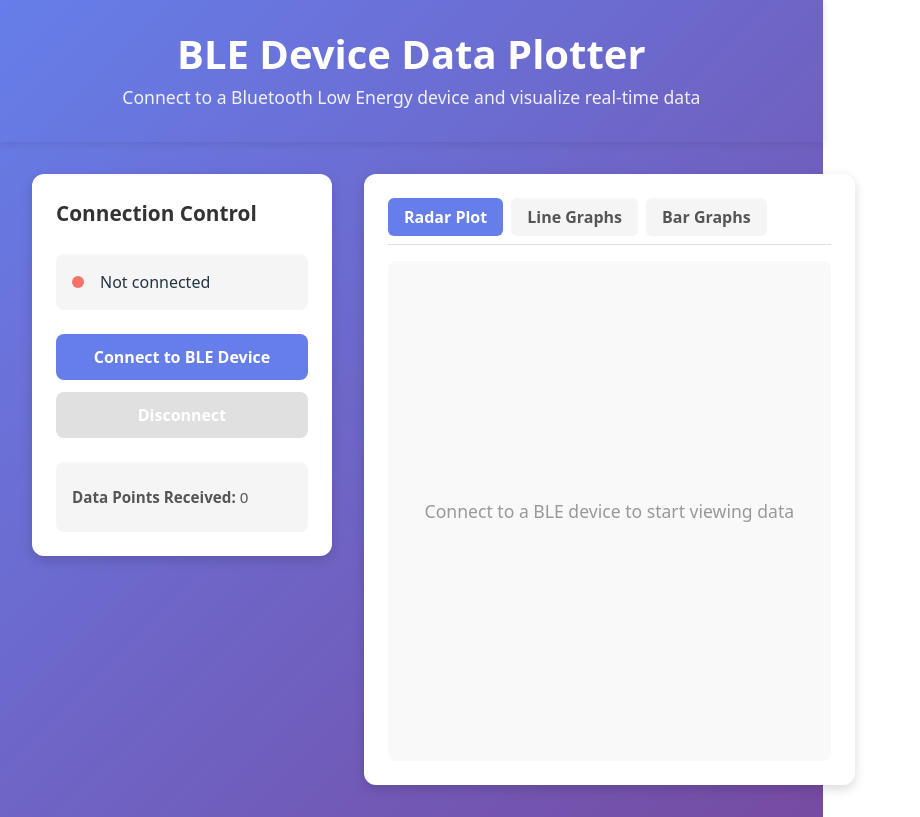
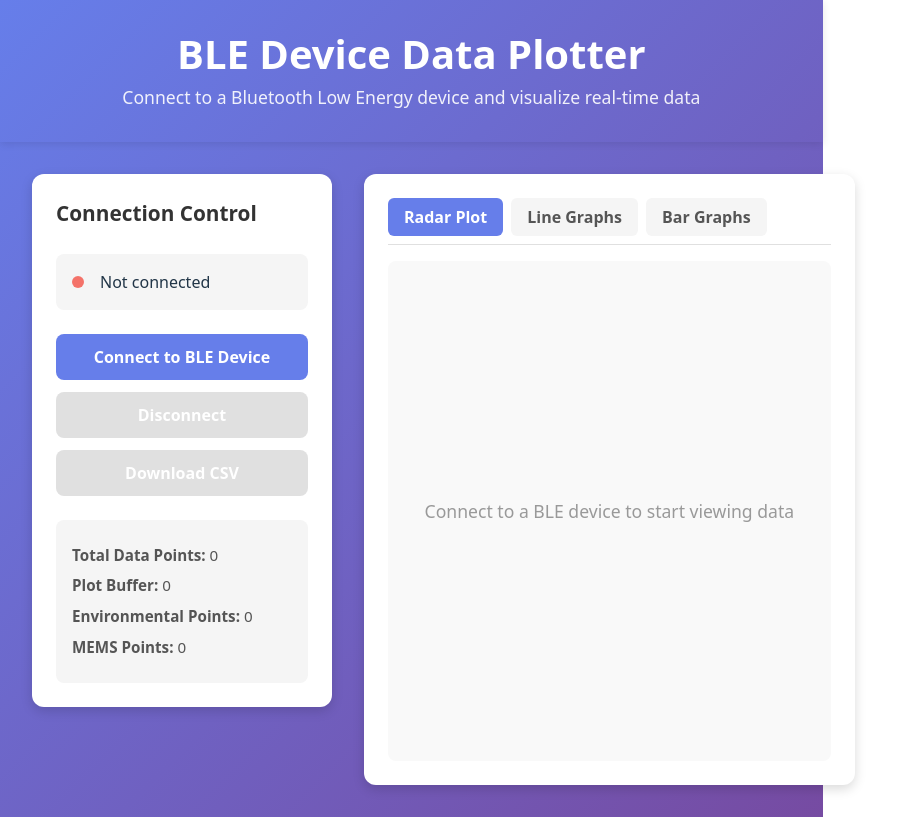
Before and after one commit to ODRResearchGroup/BrianWeb, a React (Vite) app: page / in a window 1280 px wide. Shown: the whole page, without its empty margins (0-920 px from the left). Built offline with nearby package versions, Linux system fonts and the light colour scheme.

Commit message:
Adds handling of environmental data and CSV download

```diff
--- a/src/App.css
+++ b/src/App.css
@@ -142,6 +142,23 @@
   opacity: 0.6;
 }
 
+.btn-download {
+  background: #2196f3;
+  color: white;
+}
+
+.btn-download:hover:not(:disabled) {
+  background: #1976d2;
+  transform: translateY(-2px);
+  box-shadow: 0 4px 12px rgba(33, 150, 243, 0.4);
+}
+
+.btn-download:disabled {
+  background: #ccc;
+  cursor: not-allowed;
+  opacity: 0.6;
+}
+
 .data-info {
   margin-top: 1.5rem;
   padding: 1rem;
@@ -236,6 +253,24 @@
   min-height: 500px;
 }
 
+.plot-sections {
+  display: grid;
+  gap: 1.5rem;
+}
+
+.plot-section {
+  border: 1px solid #e6e6e6;
+  border-radius: 10px;
+  padding: 1rem;
+  background: #fcfcfc;
+}
+
+.plot-section h3 {
+  margin: 0 0 0.75rem;
+  color: #333;
+  font-size: 1rem;
+}
+
 .no-data {
   height: 500px;
   display: flex;
--- a/src/App.tsx
+++ b/src/App.tsx
@@ -7,9 +7,64 @@ import { RadarPlot } from "./RadarPlot";
 import { ErrorBoundary } from "./ErrorBoundary";
 
 function App() {
-  const { device, isConnected, error, dataPoints, requestDevice, disconnect } =
-    useBLE();
+  const {
+    device,
+    isConnected,
+    error,
+    dataPoints,
+    allDataPoints,
+    requestDevice,
+    disconnect,
+    downloadCSV,
+  } = useBLE();
   const [activeTab, setActiveTab] = useState<"radar" | "line" | "bar">("radar");
+
+  const environmentalData = dataPoints.filter(
+    (point) => point.group === "environmental",
+  );
+  const memsData = dataPoints.filter((point) => point.group === "mems");
+
+  const environmentalCharacteristics =
+    device?.characteristics.filter((characteristic) => characteristic.group === "environmental") || [];
+  const memsCharacteristics =
+    device?.characteristics.filter((characteristic) => characteristic.group === "mems") || [];
+
+  const renderPlot = (
+    points: typeof dataPoints,
+    plotTitle: string,
+    emptyMessage: string,
+  ) => {
+    if (activeTab === "line") {
+      return (
+        <LinePlot
+          dataPoints={points}
+          deviceName={device?.name}
+          plotTitle={plotTitle}
+          emptyMessage={emptyMessage}
+        />
+      );
+    }
+
+    if (activeTab === "bar") {
+      return (
+        <BarPlot
+          dataPoints={points}
+          deviceName={device?.name}
+          plotTitle={plotTitle}
+          emptyMessage={emptyMessage}
+        />
+      );
+    }
+
+    return (
+      <RadarPlot
+        dataPoints={points}
+        deviceName={device?.name}
+        plotTitle={plotTitle}
+        emptyMessage={emptyMessage}
+      />
+    );
+  };
 
   return (
     <ErrorBoundary>
@@ -60,19 +115,48 @@ function App() {
               >
                 Disconnect
               </button>
+
+              <button
+                onClick={downloadCSV}
+                disabled={allDataPoints.length === 0}
+                className="btn btn-download"
+              >
+                Download CSV
+              </button>
             </div>
 
             <div className="data-info">
               <p>
-                <strong>Data Points Received:</strong> {dataPoints?.length || 0}
+                <strong>Total Data Points:</strong> {allDataPoints.length}
+              </p>
+              <p>
+                <strong>Plot Buffer:</strong> {dataPoints?.length || 0}
+              </p>
+              <p>
+                <strong>Environmental Points:</strong> {environmentalData.length}
+              </p>
+              <p>
+                <strong>MEMS Points:</strong> {memsData.length}
               </p>
 
-              {device &&
-                device.characteristics &&
-                device.characteristics.length > 0 && (
+              {environmentalCharacteristics.length > 0 && (
                 <div className="characteristics-list">
-                    <h3>Sensor Values</h3>
-                    {device.characteristics.map((char) => (
+                  <h3>BME680 Environmental</h3>
+                  {environmentalCharacteristics.map((char) => (
+                    <div key={char.uuid} className="characteristic-item">
+                      <span className="char-name">{char.name}</span>
+                      <span className="char-value">
+                        {char.value !== null ? char.value.toFixed(4) : "N/A"}
+                      </span>
+                    </div>
+                  ))}
+                </div>
+              )}
+
+              {memsCharacteristics.length > 0 && (
+                <div className="characteristics-list">
+                  <h3>MEMS Gas Sensors</h3>
+                  {memsCharacteristics.map((char) => (
                     <div key={char.uuid} className="characteristic-item">
                       <span className="char-name">{char.name}</span>
                       <span className="char-value">
@@ -108,17 +192,26 @@ function App() {
             </div>
 
             <div className="plot-content">
-              {isConnected && dataPoints && dataPoints.length > 0 ? (
-                activeTab === "line" ? (
-                  <LinePlot dataPoints={dataPoints} deviceName={device?.name} />
-                ) : activeTab === "bar" ? (
-                  <BarPlot dataPoints={dataPoints} deviceName={device?.name} />
-                ) : (
-                  <RadarPlot
-                    dataPoints={dataPoints}
-                    deviceName={device?.name}
-                  />
-                )
+              {isConnected ? (
+                <div className="plot-sections">
+                  <section className="plot-section">
+                    <h3>BME680 Environmental Data</h3>
+                    {renderPlot(
+                      environmentalData,
+                      `BME680 Environmental Data - ${device?.name || "Device"}`,
+                      "No BME680 environmental data received yet",
+                    )}
+                  </section>
+
+                  <section className="plot-section">
+                    <h3>MEMS Gas Sensor Data</h3>
+                    {renderPlot(
+                      memsData,
+                      `MEMS Gas Sensor Data - ${device?.name || "Device"}`,
+                      "No MEMS gas sensor data received yet",
+                    )}
+                  </section>
+                </div>
               ) : (
                 <div className="no-data">
                   <p>Connect to a BLE device to start viewing data</p>
--- a/src/BarPlot.tsx
+++ b/src/BarPlot.tsx
@@ -5,14 +5,20 @@ interface DataPoint {
   x: number;
   y: number;
   sensorId: string;
+  group?: "environmental" | "mems";
 }
 
 interface BarPlotProps {
   dataPoints: Array<DataPoint>;
   deviceName?: string;
+  plotTitle?: string;
+  emptyMessage?: string;
 }
 
 const SENSOR_COLORS: Record<string, string> = {
+  "Temperature (BME680)": "rgb(255, 99, 132)",
+  "Humidity (BME680)": "rgb(54, 162, 235)",
+  "Pressure (BME680)": "rgb(255, 206, 86)",
   "CH4 (Methane)": "rgb(31, 119, 180)",
   "VOC (Volatile Organic Compounds)": "rgb(255, 127, 14)",
   "NH3 (Ammonia)": "rgb(44, 160, 44)",
@@ -26,6 +32,8 @@ const SENSOR_COLORS: Record<string, string> = {
 export const BarPlot = ({
   dataPoints,
   deviceName = "BLE Device",
+  plotTitle,
+  emptyMessage = "No data to display",
 }: BarPlotProps) => {
   const plotRef = useRef<HTMLDivElement>(null);
 
@@ -64,7 +72,7 @@ export const BarPlot = ({
     };
 
     const layout = {
-      title: `Latest Sensor Values - ${deviceName || "Device"}`,
+      title: plotTitle || `Latest Sensor Values - ${deviceName || "Device"}`,
       xaxis: {
         title: "Sensor",
       },
@@ -76,12 +84,12 @@ export const BarPlot = ({
     };
 
     Plotly.newPlot(plotRef.current, [trace], layout, { responsive: true });
-  }, [labels, values, colors, deviceName]);
+  }, [labels, values, colors, deviceName, plotTitle]);
 
   if (labels.length === 0) {
     return (
       <div style={{ width: "100%", height: "500px", color: "#999" }}>
-        <p>No data to display</p>
+        <p>{emptyMessage}</p>
       </div>
     );
   }
--- a/src/LinePlot.tsx
+++ b/src/LinePlot.tsx
@@ -5,14 +5,20 @@ interface DataPoint {
   x: number;
   y: number;
   sensorId: string;
+  group?: "environmental" | "mems";
 }
 
 interface LinePlotProps {
   dataPoints: Array<DataPoint>;
   deviceName?: string;
+  plotTitle?: string;
+  emptyMessage?: string;
 }
 
 const SENSOR_COLORS: Record<string, string> = {
+  "Temperature (BME680)": "rgb(255, 99, 132)",
+  "Humidity (BME680)": "rgb(54, 162, 235)",
+  "Pressure (BME680)": "rgb(255, 206, 86)",
   "CH4 (Methane)": "rgb(31, 119, 180)",
   "VOC (Volatile Organic Compounds)": "rgb(255, 127, 14)",
   "NH3 (Ammonia)": "rgb(44, 160, 44)",
@@ -26,6 +32,8 @@ const SENSOR_COLORS: Record<string, string> = {
 export const LinePlot = ({
   dataPoints,
   deviceName = "BLE Device",
+  plotTitle,
+  emptyMessage = "No data to display",
 }: LinePlotProps) => {
   const plotRef = useRef<HTMLDivElement>(null);
 
@@ -70,7 +78,7 @@ export const LinePlot = ({
     }
 
     const layout = {
-      title: `Real-time Gas Sensor Data from ${deviceName || "Device"}`,
+      title: plotTitle || `Real-time Sensor Data from ${deviceName || "Device"}`,
       xaxis: {
         title: "Data Points",
       },
@@ -88,12 +96,12 @@ export const LinePlot = ({
     };
 
     Plotly.newPlot(plotRef.current, traces, layout, { responsive: true });
-  }, [traces, deviceName]);
+  }, [traces, deviceName, plotTitle]);
 
   if (traces.length === 0) {
     return (
       <div style={{ width: "100%", height: "500px", color: "#999" }}>
-        <p>No data to display</p>
+        <p>{emptyMessage}</p>
       </div>
     );
   }
--- a/src/RadarPlot.tsx
+++ b/src/RadarPlot.tsx
@@ -5,16 +5,21 @@ interface DataPoint {
   x: number;
   y: number;
   sensorId: string;
+  group?: "environmental" | "mems";
 }
 
 interface RadarPlotProps {
   dataPoints: Array<DataPoint>;
   deviceName?: string;
+  plotTitle?: string;
+  emptyMessage?: string;
 }
 
 export const RadarPlot = ({
   dataPoints,
   deviceName = "BLE Device",
+  plotTitle,
+  emptyMessage = "No data to display",
 }: RadarPlotProps) => {
   const plotRef = useRef<HTMLDivElement>(null);
 
@@ -51,7 +56,7 @@ export const RadarPlot = ({
     };
 
     const layout = {
-      title: `Radar View - ${deviceName || "Device"}`,
+      title: plotTitle || `Radar View - ${deviceName || "Device"}`,
       polar: {
         radialaxis: {
           visible: true,
@@ -63,12 +68,12 @@ export const RadarPlot = ({
     };
 
     Plotly.newPlot(plotRef.current, [trace], layout, { responsive: true });
-  }, [labels, values, deviceName]);
+  }, [labels, values, deviceName, plotTitle]);
 
   if (labels.length === 0) {
     return (
       <div style={{ width: "100%", height: "500px", color: "#999" }}>
-        <p>No data to display</p>
+        <p>{emptyMessage}</p>
       </div>
     );
   }
--- a/src/useBLE.ts
+++ b/src/useBLE.ts
@@ -1,8 +1,11 @@
 import { useState, useCallback } from 'react';
+
+type DataGroup = 'environmental' | 'mems';
 
 interface BLECharacteristicData {
   uuid: string;
   name: string;
+  group: DataGroup;
   characteristic?: BluetoothRemoteGATTCharacteristic;
   value: number | null;
 }
@@ -19,63 +22,86 @@ const ESS_SERVICE_UUID = 0x181a;
 // Custom Service UUID
 const CUSTOM_SERVICE_UUID = 'de664a17-7db4-449f-97ba-5514e19a9d94';
 
-// ESS Characteristics (from Environmental Sensing Service)
-const ESS_CHARACTERISTICS = [
-  { uuid: 0x2bd1, name: 'CH4 (Methane)' },
-  { uuid: 0x2bd3, name: 'VOC (Volatile Organic Compounds)' },
-  { uuid: 0x2bcf, name: 'NH3 (Ammonia)' },
-  { uuid: 0x2bd2, name: 'NO2 (Nitrogen Dioxide)' },
-];
+const ESS_UUID_NAME_MAP: Record<string, string> = {
+  '00002a6e-0000-1000-8000-00805f9b34fb': 'Temperature (BME680)',
+  '00002a6f-0000-1000-8000-00805f9b34fb': 'Humidity (BME680)',
+  '00002a6d-0000-1000-8000-00805f9b34fb': 'Pressure (BME680)',
+  '00002bd1-0000-1000-8000-00805f9b34fb': 'CH4 (Methane)',
+  '00002bd3-0000-1000-8000-00805f9b34fb': 'VOC (Volatile Organic Compounds)',
+  '00002bcf-0000-1000-8000-00805f9b34fb': 'NH3 (Ammonia)',
+  '00002bd2-0000-1000-8000-00805f9b34fb': 'NO2 (Nitrogen Dioxide)',
+};
 
-// Custom Service Characteristics
-const CUSTOM_CHARACTERISTICS = [
-  { uuid: '6a135b89-f360-4f64-86fc-5a14092034b4', name: 'HCHO (Formaldehyde)' },
-  { uuid: '4c28fcb8-d69b-404a-8668-41655d814e7f', name: 'Odor' },
-  { uuid: 'f8156843-6d98-4ba2-8014-1cf03d7dedb8', name: 'EtOH (Ethanol)' },
-  { uuid: '87dc71bd-29a4-4218-a2a7-83fd2a69cc40', name: 'H2S (Hydrogen Sulfide)' },
-];
+const CUSTOM_UUID_NAME_MAP: Record<string, string> = {
+  '6a135b89-f360-4f64-86fc-5a14092034b4': 'HCHO (Formaldehyde)',
+  '4c28fcb8-d69b-404a-8668-41655d814e7f': 'Odor',
+  'f8156843-6d98-4ba2-8014-1cf03d7dedb8': 'EtOH (Ethanol)',
+  '87dc71bd-29a4-4218-a2a7-83fd2a69cc40': 'H2S (Hydrogen Sulfide)',
+};
+
+const MEMS_ESS_UUIDS = new Set([
+  '00002bd1-0000-1000-8000-00805f9b34fb',
+  '00002bd3-0000-1000-8000-00805f9b34fb',
+  '00002bcf-0000-1000-8000-00805f9b34fb',
+  '00002bd2-0000-1000-8000-00805f9b34fb',
+]);
 
 export const useBLE = () => {
   const [device, setDevice] = useState<BLEDevice | null>(null);
   const [isConnected, setIsConnected] = useState(false);
   const [error, setError] = useState<string | null>(null);
-  const [dataPoints, setDataPoints] = useState<Array<{ x: number; y: number; sensorId: string }>>([]);
+  const [dataPoints, setDataPoints] = useState<Array<{ x: number; y: number; sensorId: string; group: DataGroup }>>([]);
+  const [allDataPoints, setAllDataPoints] = useState<Array<{ timestamp: number; sensorId: string; group: DataGroup; value: number }>>([]);
 
   const requestDevice = useCallback(async () => {
     try {
       setError(null);
       const bluetoothDevice = await (navigator as any).bluetooth.requestDevice({
-        filters: [
-          { services: [ESS_SERVICE_UUID] },
-          { services: [CUSTOM_SERVICE_UUID] }
-        ],
-        optionalServices: ['generic_access', 'generic_attribute']
+        acceptAllDevices: true,
+        optionalServices: [ESS_SERVICE_UUID, CUSTOM_SERVICE_UUID, 'generic_access', 'generic_attribute']
       });
 
       const server = await bluetoothDevice.gatt?.connect();
       if (!server) throw new Error('Failed to connect to GATT server');
 
       const characteristics: BLECharacteristicData[] = [];
+      const characteristicsToSubscribe: BLECharacteristicData[] = [];
+
+      const discoverServiceCharacteristics = async (
+        service: BluetoothRemoteGATTService,
+        serviceType: 'ess' | 'custom'
+      ) => {
+        const discovered = await service.getCharacteristics();
+
+        for (const characteristic of discovered) {
+          const normalizedUuid = characteristic.uuid.toLowerCase();
+          const defaultName = `${serviceType.toUpperCase()} ${normalizedUuid.slice(0, 8)}`;
+          const nameMap = serviceType === 'ess' ? ESS_UUID_NAME_MAP : CUSTOM_UUID_NAME_MAP;
+          const resolvedName = nameMap[normalizedUuid] || defaultName;
+
+          const group: DataGroup = serviceType === 'custom'
+            ? 'mems'
+            : MEMS_ESS_UUIDS.has(normalizedUuid)
+              ? 'mems'
+              : 'environmental';
+
+          const characteristicData: BLECharacteristicData = {
+            uuid: normalizedUuid,
+            name: resolvedName,
+            group,
+            characteristic,
+            value: null
+          };
+
+          characteristics.push(characteristicData);
+          characteristicsToSubscribe.push(characteristicData);
+        }
+      };
 
       // Fetch ESS service and its characteristics
       try {
         const essService = await server.getPrimaryService(ESS_SERVICE_UUID);
-
-        for (const charConfig of ESS_CHARACTERISTICS) {
-          try {
-            const characteristic = await essService.getCharacteristic(charConfig.uuid);
-            characteristics.push({
-              uuid: `0x${charConfig.uuid.toString(16)}`,
-              name: charConfig.name,
-              characteristic,
-              value: null
-            });
-
-            attachNotificationListener(characteristic, charConfig.name);
-          } catch (e) {
-            console.warn(`Could not retrieve ESS characteristic ${charConfig.name}:`, e);
-          }
-        }
+        await discoverServiceCharacteristics(essService, 'ess');
       } catch (e) {
         console.warn('Could not retrieve ESS service:', e);
       }
@@ -83,22 +109,7 @@ export const useBLE = () => {
       // Fetch Custom service and its characteristics
       try {
         const customService = await server.getPrimaryService(CUSTOM_SERVICE_UUID);
-
-        for (const charConfig of CUSTOM_CHARACTERISTICS) {
-          try {
-            const characteristic = await customService.getCharacteristic(charConfig.uuid);
-            characteristics.push({
-              uuid: charConfig.uuid,
-              name: charConfig.name,
-              characteristic,
-              value: null
-            });
-
-            attachNotificationListener(characteristic, charConfig.name);
-          } catch (e) {
-            console.warn(`Could not retrieve Custom characteristic ${charConfig.name}:`, e);
-          }
-        }
+        await discoverServiceCharacteristics(customService, 'custom');
       } catch (e) {
         console.warn('Could not retrieve Custom service:', e);
       }
@@ -109,6 +120,12 @@ export const useBLE = () => {
         characteristics
       });
       setIsConnected(true);
+
+      for (const item of characteristicsToSubscribe) {
+        if (item.characteristic) {
+          attachNotificationListener(item.characteristic, item.name, item.group, item.uuid);
+        }
+      }
     } catch (err) {
       const errorMsg = err instanceof Error ? err.message : 'Failed to connect to BLE device';
       setError(errorMsg);
@@ -117,39 +134,83 @@ export const useBLE = () => {
   }, []);
 
   const parseFloat32 = (value: DataView): number => {
-    // Parse first 4 bytes as IEEE 754 float
+    const bytes = new Uint8Array(value.buffer, value.byteOffset, value.byteLength);
+    const decodedText = new TextDecoder().decode(bytes).trim().replace(/\0/g, '');
+    const textNumber = Number(decodedText);
+
+    if (!Number.isNaN(textNumber) && Number.isFinite(textNumber)) {
+      return textNumber;
+    }
+
     if (value.byteLength >= 4) {
-      return value.getFloat32(0, true); // true for little-endian
+      const littleEndian = value.getFloat32(0, true);
+      if (Number.isFinite(littleEndian)) {
+        return littleEndian;
       }
+
+      const bigEndian = value.getFloat32(0, false);
+      if (Number.isFinite(bigEndian)) {
+        return bigEndian;
+      }
+    }
+
+    if (value.byteLength >= 2) {
+      return value.getUint16(0, true);
+    }
+
+    if (value.byteLength >= 1) {
+      return value.getUint8(0);
+    }
+
     return 0;
   };
 
-  const attachNotificationListener = (characteristic: BluetoothRemoteGATTCharacteristic, sensorName: string) => {
-    if (characteristic.properties.notify) {
-      characteristic.addEventListener('characteristicvaluechanged', (event: Event) => {
-        const value = (event.target as BluetoothRemoteGATTCharacteristic).value;
-        if (value) {
-          const numValue = parseFloat32(value);
+  const recordValue = (sensorName: string, group: DataGroup, uuid: string, rawValue: DataView) => {
+    const numValue = parseFloat32(rawValue);
 
-          // Update characteristic value
     setDevice((prevDevice) => {
       if (!prevDevice) return null;
       return {
         ...prevDevice,
         characteristics: prevDevice.characteristics.map((c) =>
-                c.name === sensorName ? { ...c, value: numValue } : c
+          c.uuid === uuid ? { ...c, value: numValue } : c
         )
       };
     });
 
-          // Add to data points
     setDataPoints((prev) => {
       const newPoints = [
         ...prev,
-              { x: prev.length, y: numValue, sensorId: sensorName }
+        { x: prev.length, y: numValue, sensorId: sensorName, group }
       ];
-            return newPoints.slice(-500); // Keep last 500 points
+      return newPoints.slice(-500);
     });
+
+    setAllDataPoints((prev) => [
+      ...prev,
+      { timestamp: Date.now(), sensorId: sensorName, group, value: numValue }
+    ]);
+  };
+
+  const attachNotificationListener = (
+    characteristic: BluetoothRemoteGATTCharacteristic,
+    sensorName: string,
+    group: DataGroup,
+    uuid: string
+  ) => {
+    if (characteristic.properties.read) {
+      characteristic.readValue().then((value) => {
+        recordValue(sensorName, group, uuid, value);
+      }).catch((e) => {
+        console.warn(`Failed to read initial value for ${sensorName}:`, e);
+      });
+    }
+
+    if (characteristic.properties.notify) {
+      characteristic.addEventListener('characteristicvaluechanged', (event: Event) => {
+        const value = (event.target as BluetoothRemoteGATTCharacteristic).value;
+        if (value) {
+          recordValue(sensorName, group, uuid, value);
         }
       });
 
@@ -167,11 +228,40 @@ export const useBLE = () => {
         setIsConnected(false);
         setDevice(null);
         setDataPoints([]);
+        setAllDataPoints([]);
       } catch (err) {
         setError(err instanceof Error ? err.message : 'Failed to disconnect');
       }
     }
   }, [device?.id]);
+
+  const downloadCSV = useCallback(() => {
+    if (allDataPoints.length === 0) return;
+
+    const headers = ['Timestamp', 'Date', 'Sensor', 'Group', 'Value'];
+    const rows = allDataPoints.map((point) => [
+      point.timestamp,
+      new Date(point.timestamp).toISOString(),
+      point.sensorId,
+      point.group,
+      point.value
+    ]);
+
+    const csvContent = [
+      headers.join(','),
+      ...rows.map(row => row.join(','))
+    ].join('\n');
+
+    const blob = new Blob([csvContent], { type: 'text/csv;charset=utf-8;' });
+    const url = URL.createObjectURL(blob);
+    const link = document.createElement('a');
+    link.setAttribute('href', url);
+    link.setAttribute('download', `ble_data_${new Date().toISOString()}.csv`);
+    link.style.visibility = 'hidden';
+    document.body.appendChild(link);
+    link.click();
+    document.body.removeChild(link);
+  }, [allDataPoints]);
 
   return {
     device,
@@ -180,6 +270,8 @@ export const useBLE = () => {
     dataPoints,
     requestDevice,
     disconnect,
-    setDataPoints
+    setDataPoints,
+    allDataPoints,
+    downloadCSV
   };
 };
```
Lines whose indentation alone changed are shown as unchanged.
